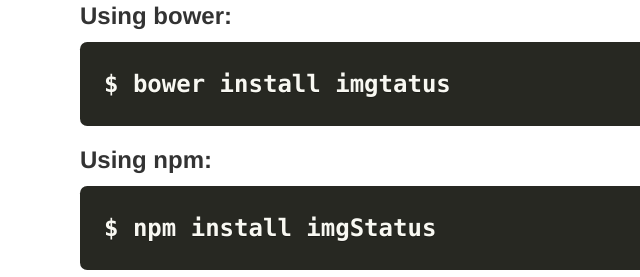
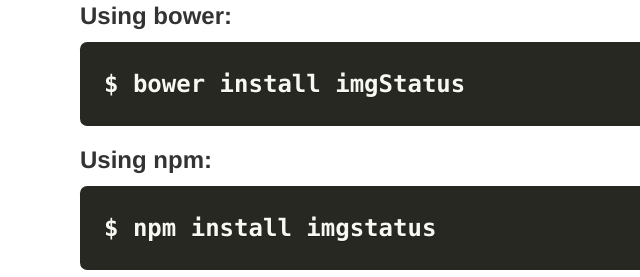
Before and after one commit to raphamorim/imgStatus, a plain HTML site: page index.html in a window 1280 px wide. Shown: the part 921-1198 px from the top of the page, 0-640 px from the left. Drawn offline with Linux system fonts and the light colour scheme.

Commit message:
Update index.html

```diff
--- a/index.html
+++ b/index.html
@@ -61,11 +61,11 @@
             <h1>How get this?</h1>
             <h2>
                 Using bower:
-                <pre><code class="language-markup">$ bower install imgtatus</code></pre>
+                <pre><code class="language-markup">$ bower install imgStatus</code></pre>
             </h2>
             <h2>
                 Using npm:
-                <pre><code class="language-markup">$ npm install imgStatus</code></pre>
+                <pre><code class="language-markup">$ npm install imgstatus</code></pre>
             </h2>
             <h2>
                 Or
```
